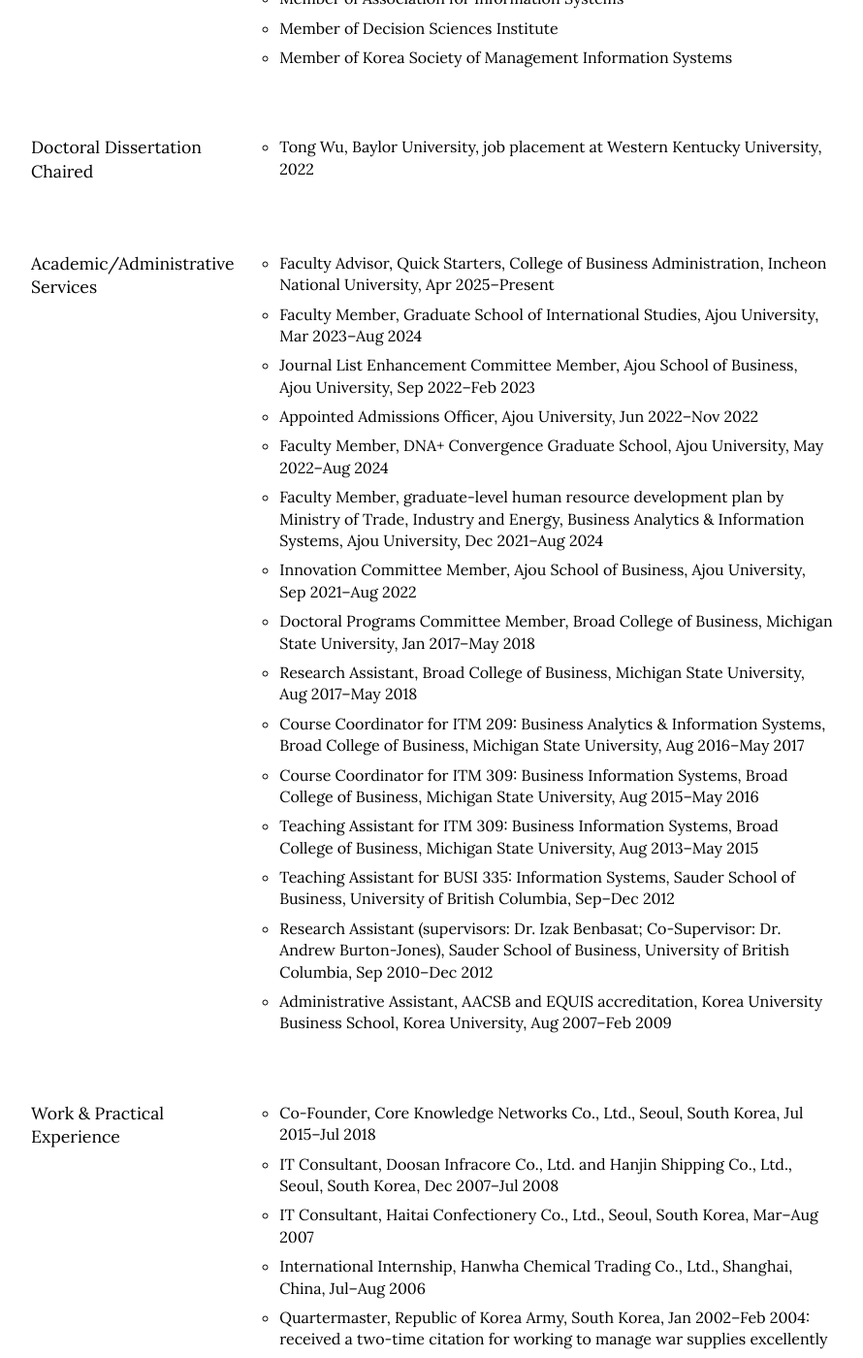
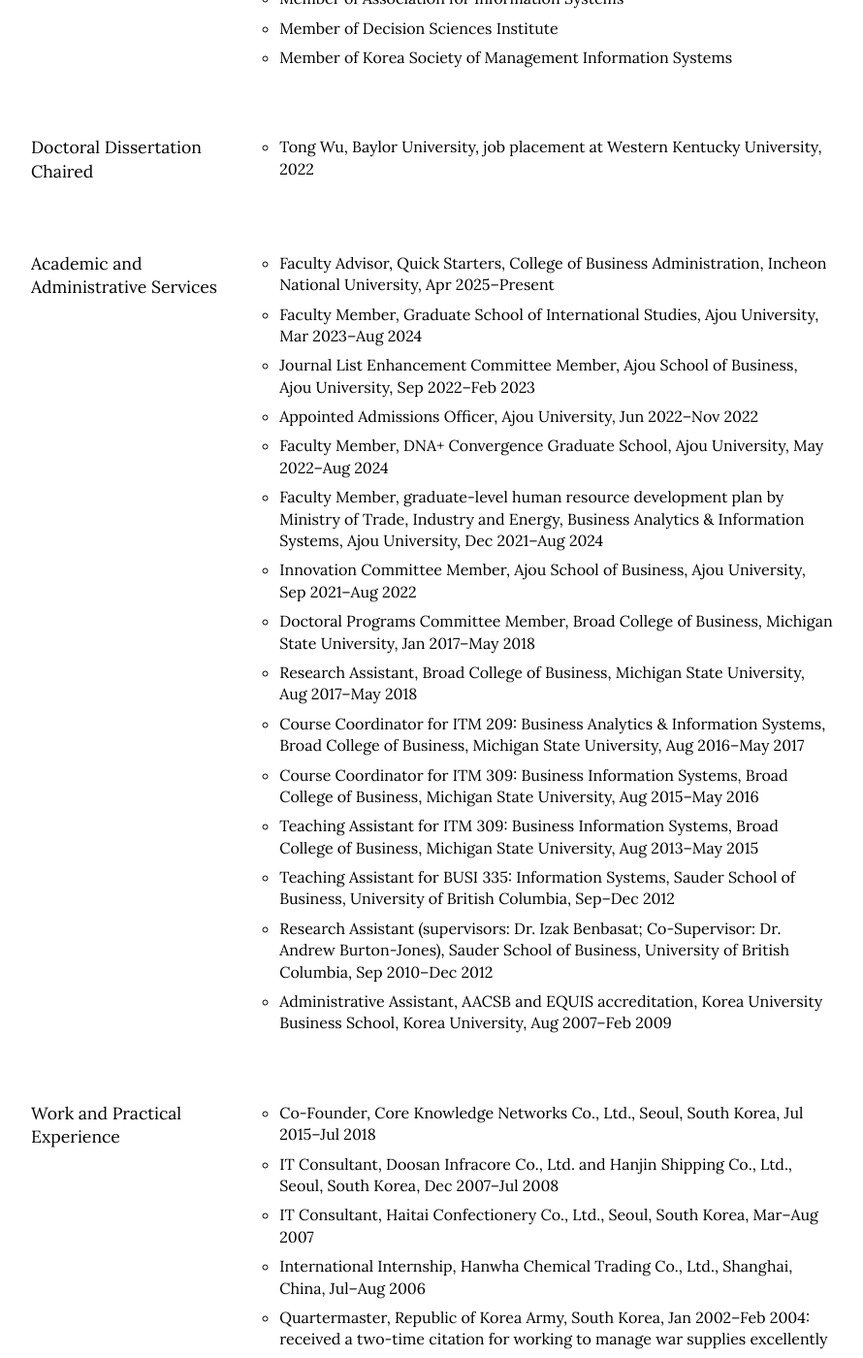
Before and after one commit to istaehun/taehun, a Jekyll site: the page built from engagement.html, in a window 1280 px wide and 1400 px high, scrolled down 4063 px. Shown: the whole window at 97% size, without its empty margins (188-1078 px from the left). Built offline with Jekyll 4.4.1, drawn with Linux system fonts in a browser that asks for light colours; nearby versions of some CDN libraries; some of the changed text lies outside the part shown.

Commit message:
Update engagement.yml

```diff
--- a/_data/engagement.yml
+++ b/_data/engagement.yml
@@ -43,7 +43,7 @@
       - "ITM 309: Business Information Systems, Broad College of Business, Michigan State University"
       - "ITM 209: Business Analytics & Information Systems, Broad College of Business, Michigan State University"
   -
-    title: Awards & Honors
+    title: Awards and Honors
     list:
       - "Best Excellence in Teaching Award, Incheon National University, 2024 Fall"
       - "Rising Stars Fellowship, Baylor University, 2018–2019"
@@ -53,7 +53,7 @@
       - "Doctoral Consortium of Americas Conference on Information Systems, Boston, MA, Aug 2017"
       - "PhD Student Excellence in Teaching Award, Department of Accounting & Information Systems, Broad College of Business, Michigan State University, 2015–2016"
   -
-    title: Grants & Funds
+    title: Grants and Funds
     list:
       - "Incheon National University, “Insights into YouTube User Behavior,” KRW &#8361;12,000,000, May 2025–Apr 2026"
       - "Incheon National University, “User Engagement in Social/Mobile Platforms and Its Social Contribution,” KRW &#8361;30,000,000, Oct 2024–Apr 2026"
@@ -99,7 +99,7 @@
     list:
       - "Tong Wu, Baylor University, job placement at Western Kentucky University, 2022"
   -
-    title: Academic/Administrative Services
+    title: Academic and Administrative Services
     list:
       - "Faculty Advisor, Quick Starters, College of Business Administration, Incheon National University, Apr 2025–Present"
       - "Faculty Member, Graduate School of International Studies, Ajou University, Mar 2023–Aug 2024"
@@ -117,7 +117,7 @@
       - "Research Assistant (supervisors: Dr. Izak Benbasat; Co-Supervisor: Dr. Andrew Burton-Jones), Sauder School of Business, University of British Columbia, Sep 2010–Dec 2012"
       - "Administrative Assistant, AACSB and EQUIS accreditation, Korea University Business School, Korea University, Aug 2007–Feb 2009"
   -
-    title: Work & Practical Experience
+    title: Work and Practical Experience
     list:
       - "Co-Founder, Core Knowledge Networks Co., Ltd., Seoul, South Korea, Jul 2015–Jul 2018"
       - "IT Consultant, Doosan Infracore Co., Ltd. and Hanjin Shipping Co., Ltd., Seoul, South Korea, Dec 2007–Jul 2008"
```
